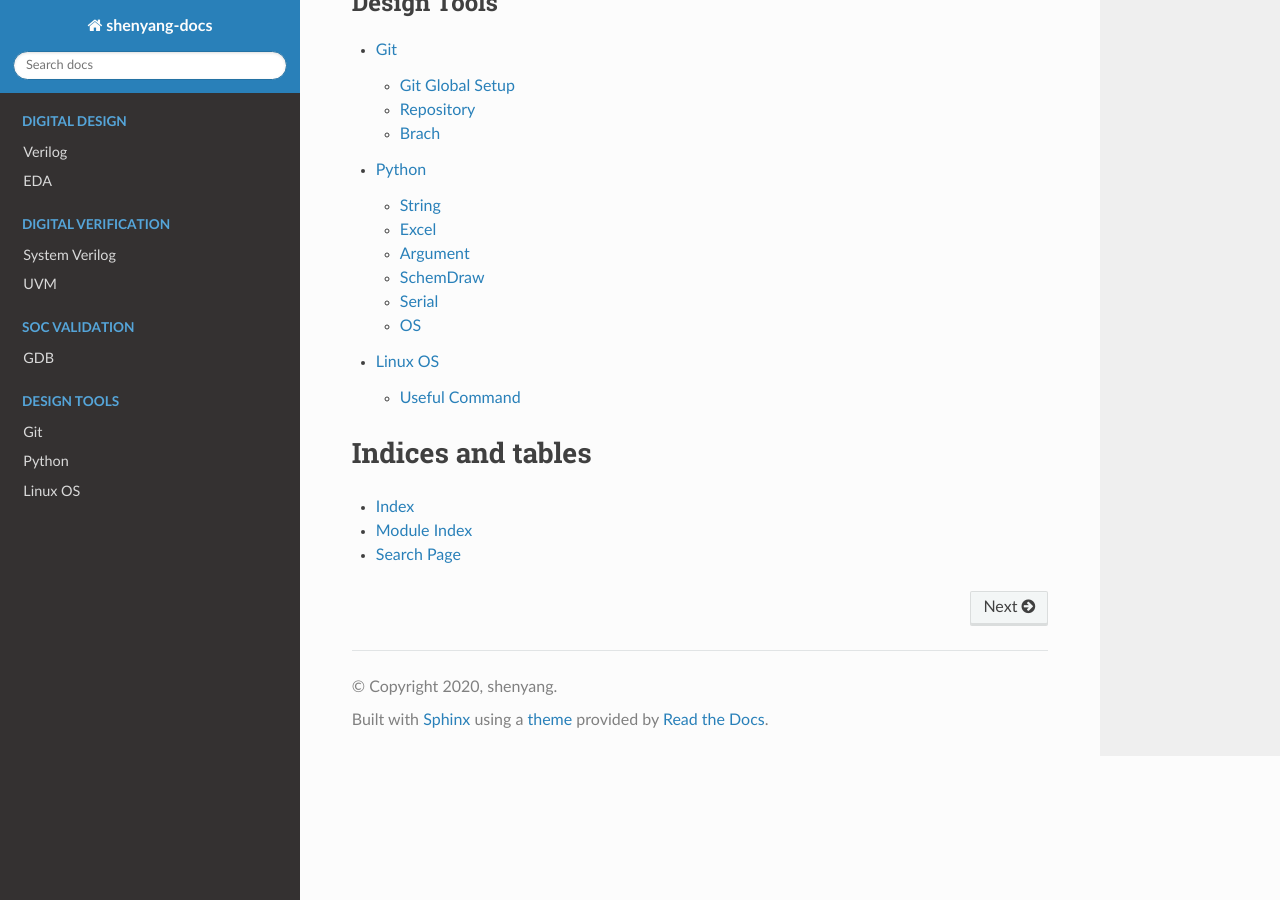
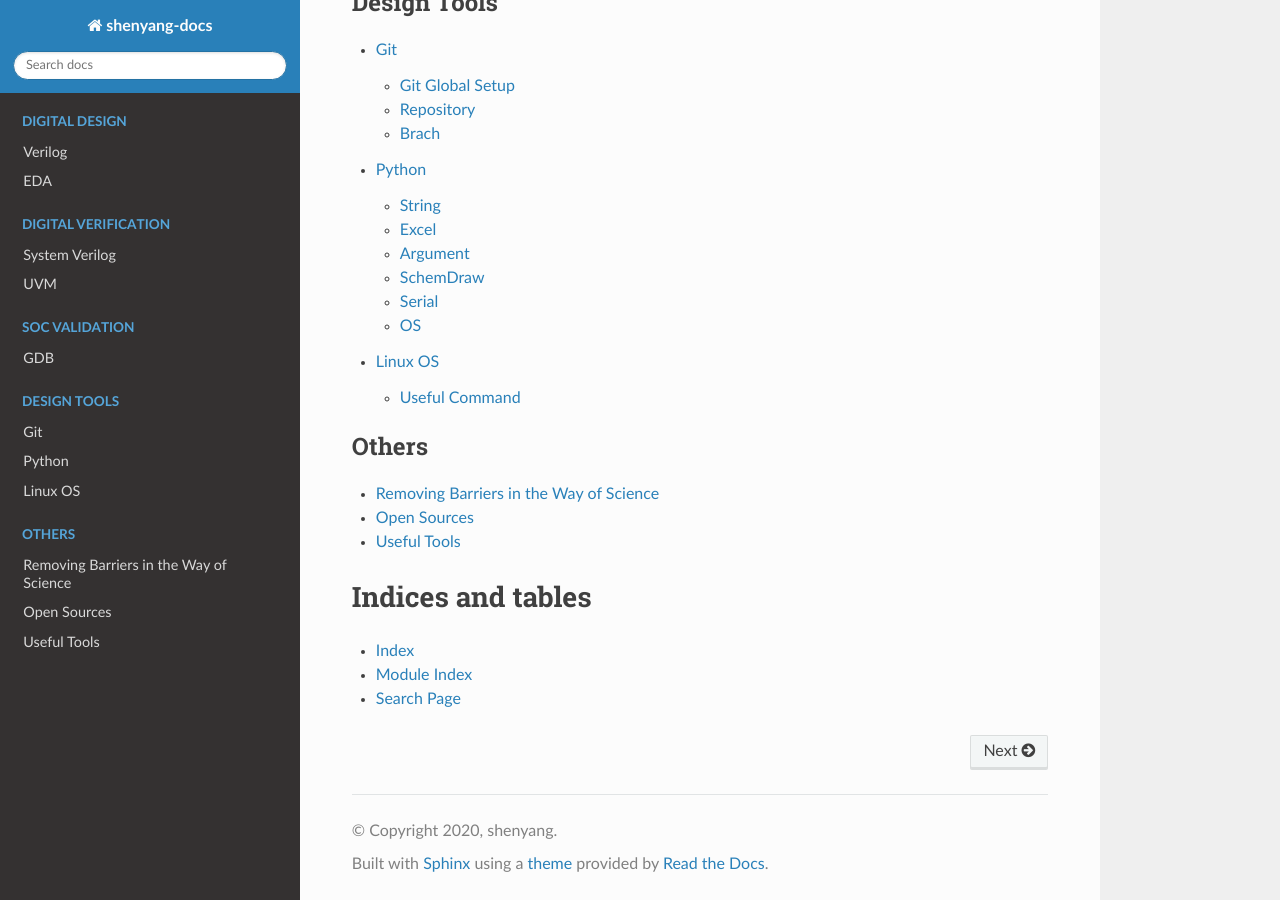
Before and after one commit to shenyang-90/shenyang-blog, a Sphinx documentation site: the page built from docs/source/index.rst, in a window 1280 px wide and 900 px high, scrolled down 782 px. Built offline with Sphinx 7.4.7 and the Read the Docs theme 2.0.0, drawn with Linux system fonts in a browser that asks for light colours.

Commit message:
add source.rst

```diff
--- a/docs/source/index.rst
+++ b/docs/source/index.rst
@@ -25,7 +25,6 @@ Welcome to shenyang's documentation!
 
 
 
-
 .. toctree::
    :maxdepth: 2
    :caption: SoC Validation
@@ -44,6 +43,14 @@ Welcome to shenyang's documentation!
 
 
 
+.. toctree::
+   :maxdepth: 2
+   :caption: Others
+
+   resource
+
+
+
 
 Indices and tables
 ==================
--- /dev/null
+++ b/docs/source/resource.rst
@@ -0,0 +1,23 @@
+
+Removing Barriers in the Way of Science
+=======================================
+
+**sci-hub** https://sci-hub.im/
+
+**ebook download** http://gen.lib.rus.ec/
+
+
+
+Open Sources
+============
+
+
+
+
+
+Useful Tools
+============
+
+**waveform editor online** https://wavedrom.com/editor.html
+
+**waveform editor download** https://github.com/wavedrom/wavedrom.github.io/releases
```
